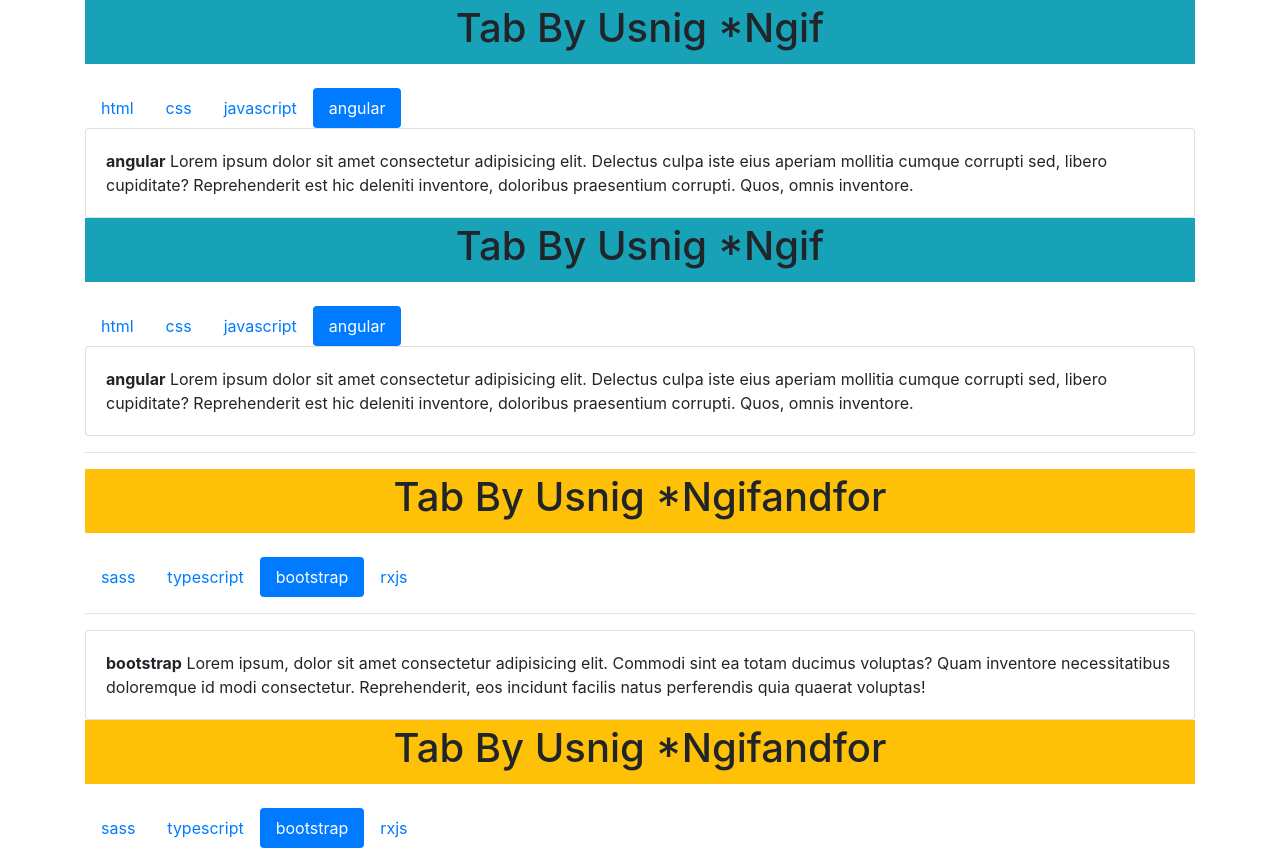
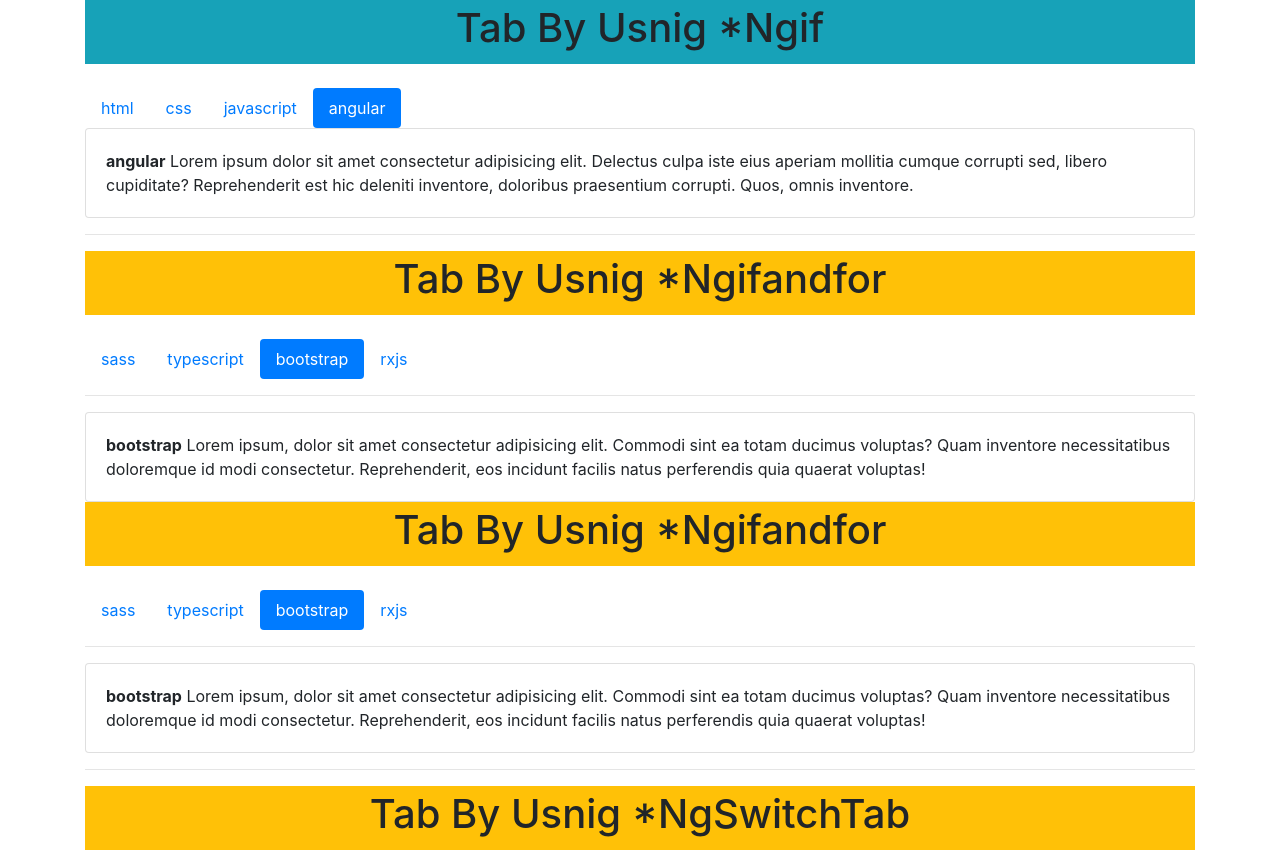
Before and after one commit to akashbalajikale/TabsSwitch, an Angular app: page / in a window 1280 px wide. Shown: the top 852 px of the page. Built offline with nearby package versions, Linux system fonts and the light colour scheme.

Commit message:
initial comment

```diff
--- a/src/app/shared/components/tabif/tabif.component.html
+++ b/src/app/shared/components/tabif/tabif.component.html
@@ -61,68 +61,3 @@
         </div>
     </div>
  </div>
-
-
- <header class="bg-info text-center p-1 text-capitalize mb-4"><strong><h1>Tab by usnig *ngif</h1></strong></header>
-
- <ul class="nav nav-pills">
-    <li class="nav-item">
-        <a
-        (click)="onTabchange('html')"
-        [ngClass]="{
-            'active' : selectedskill.toLowerCase().includes('html')
-        }"
-        class="nav-link" href="javascript:;">html</a>
-    </li>
-    <li class="nav-item">
-        <a
-        (click)="onTabchange('css')"
-        [ngClass]="{
-            'active' : selectedskill.toLowerCase().includes('css')
-        }"
-        class="nav-link" href="javascript:;">css</a>
-    </li>
-    <li class="nav-item">
-        <a
-        (click)="onTabchange('javascript')"
-        [ngClass]="{
-            'active' : selectedskill.toLowerCase().includes('javascript')
-        }"
-        class="nav-link" href="javascript:;">javascript</a>
-    </li>
-    <li class="nav-item">
-        <a
-        (click)="onTabchange('angular')"
-        [ngClass]="{
-            'active' : selectedskill.toLowerCase().includes('angular')
-        }"
-        class="nav-link" href="javascript:;">angular</a>
-    </li>
- </ul>
-
- <div class="tab-body">
-    <div class="card" *ngIf="selectedskill.toLowerCase().includes('html')">
-        <div class="card-body">
-            <strong>html</strong>
-            Lorem ipsum dolor sit amet consectetur adipisicing elit. Delectus culpa iste eius aperiam mollitia cumque corrupti sed, libero cupiditate? Reprehenderit est hic deleniti inventore, doloribus praesentium corrupti. Quos, omnis inventore.
-        </div>
-    </div>
-    <div class="card" *ngIf="selectedskill.toLowerCase().includes('css')">
-        <div class="card-body">
-            <strong>css</strong>
-            Lorem ipsum dolor sit amet consectetur adipisicing elit. Delectus culpa iste eius aperiam mollitia cumque corrupti sed, libero cupiditate? Reprehenderit est hic deleniti inventore, doloribus praesentium corrupti. Quos, omnis inventore.
-        </div>
-    </div>
-    <div class="card" *ngIf="selectedskill.toLowerCase().includes('javascript')">
-        <div class="card-body">
-            <strong>javascript</strong>
-            Lorem ipsum dolor sit amet consectetur adipisicing elit. Delectus culpa iste eius aperiam mollitia cumque corrupti sed, libero cupiditate? Reprehenderit est hic deleniti inventore, doloribus praesentium corrupti. Quos, omnis inventore.
-        </div>
-    </div>
-    <div class="card" *ngIf="selectedskill.toLowerCase().includes('angular')">
-        <div class="card-body">
-            <strong>angular</strong>
-            Lorem ipsum dolor sit amet consectetur adipisicing elit. Delectus culpa iste eius aperiam mollitia cumque corrupti sed, libero cupiditate? Reprehenderit est hic deleniti inventore, doloribus praesentium corrupti. Quos, omnis inventore.
-        </div>
-    </div>
- </div>
```
